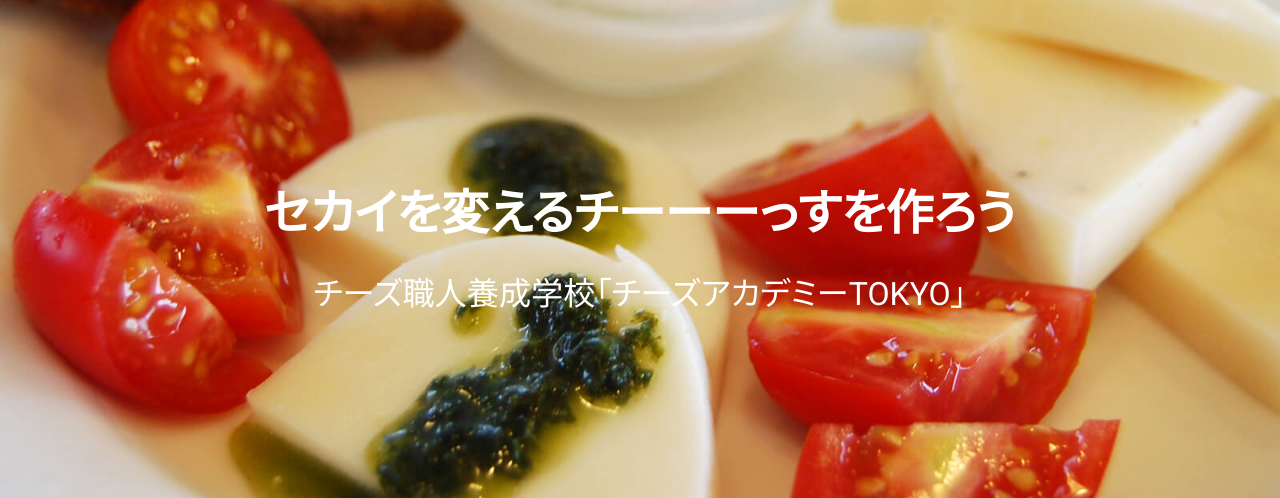
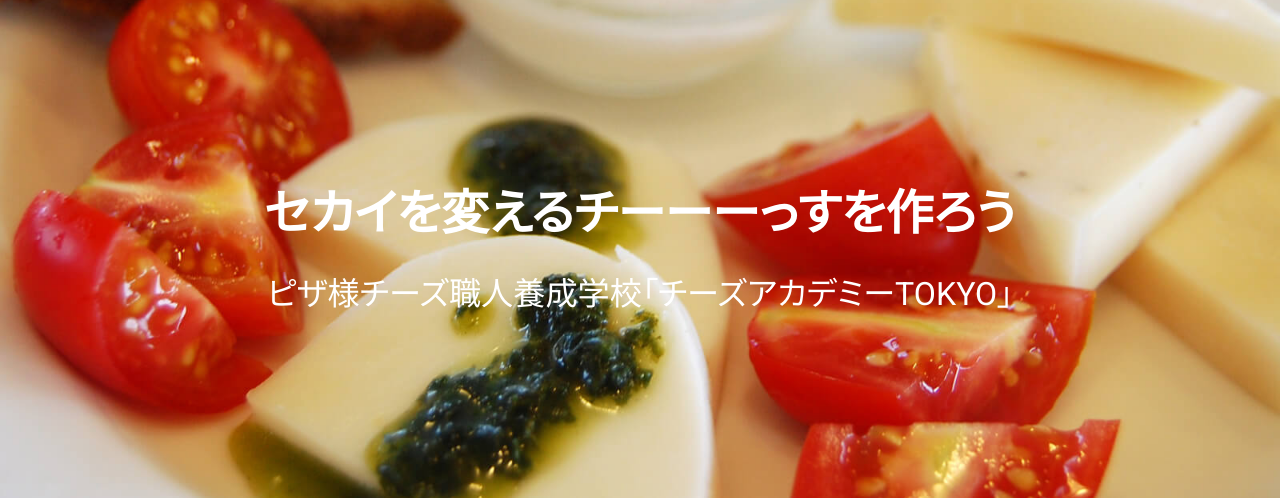
Before and after one commit to satoruiida/lab8-cheese-academy, a plain HTML site: page cheeseacademy/index.html in a window 1280 px wide. Shown: the top 498 px of the page. Drawn offline with nearby package versions, Linux system fonts and the light colour scheme.

Commit message:
ピザにする

```diff
--- a/cheeseacademy/index.html
+++ b/cheeseacademy/index.html
@@ -17,7 +17,7 @@
 	<!-- main visual -->
 	<div class="main-visual">
 		<h1 class="site-title">セカイを変えるチーーーっすを作ろう
-		<span class="site-title__mid">チーズ職人養成学校「チーズアカデミーTOKYO」</span></h1>
+		<span class="site-title__mid">ピザ様チーズ職人養成学校「チーズアカデミーTOKYO」</span></h1>
 	</div>
 
 	<div class="header-above">
```
